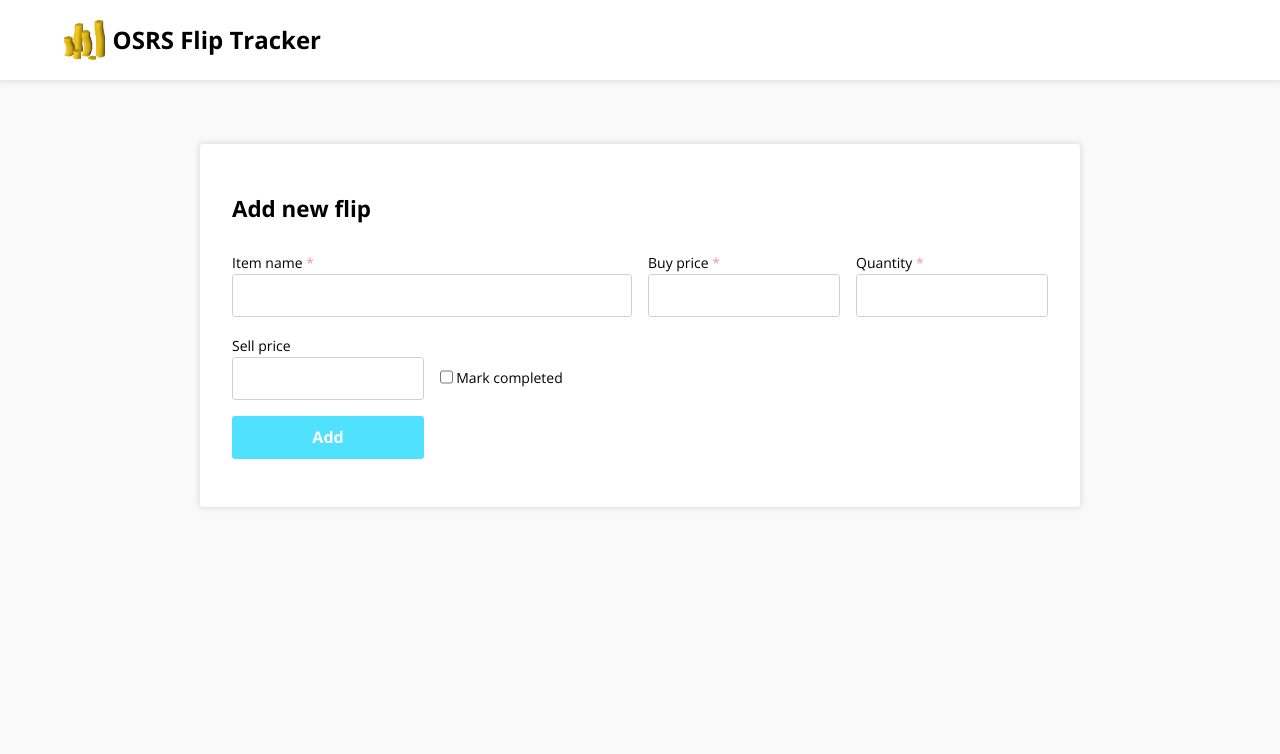
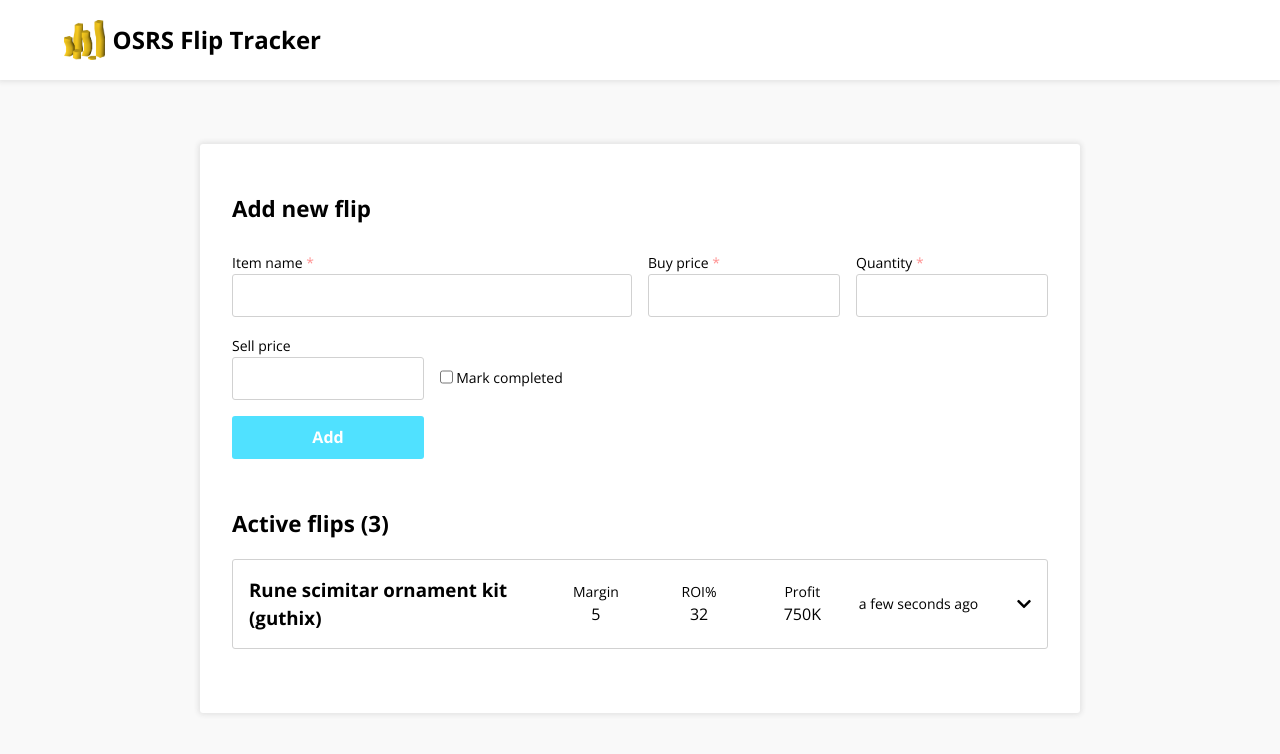
Before and after one commit to Ssevve/osrs-flip-tracker-react, a React (Create React App) app: page / in a window 1280 px wide. Shown: the top 754 px of the page. Built offline with nearby package versions, Linux system fonts and the light colour scheme.

Commit message:
add state and active flips component to the tracker

```diff
--- a/src/components/Tracker/Tracker.jsx
+++ b/src/components/Tracker/Tracker.jsx
@@ -1,14 +1,18 @@
-import React from 'react'
+import React, { useState } from 'react'
+
 import './Tracker.scss';
 
 // Component imports
 import NewFlipForm from '../NewFlipForm/NewFlipForm';
+import ActiveFlips from '../ActiveFlips/ActiveFlips';
 
 function Tracker() {
+  const [activeFlips, setActiveFlips] = useState([]);
+
   return (
     <main className="tracker">
-      <NewFlipForm />
-      {/* <Flips /> */}
+      <NewFlipForm setActiveFlips={setActiveFlips} />
+      <ActiveFlips />
     </main>
   )
 }
```
